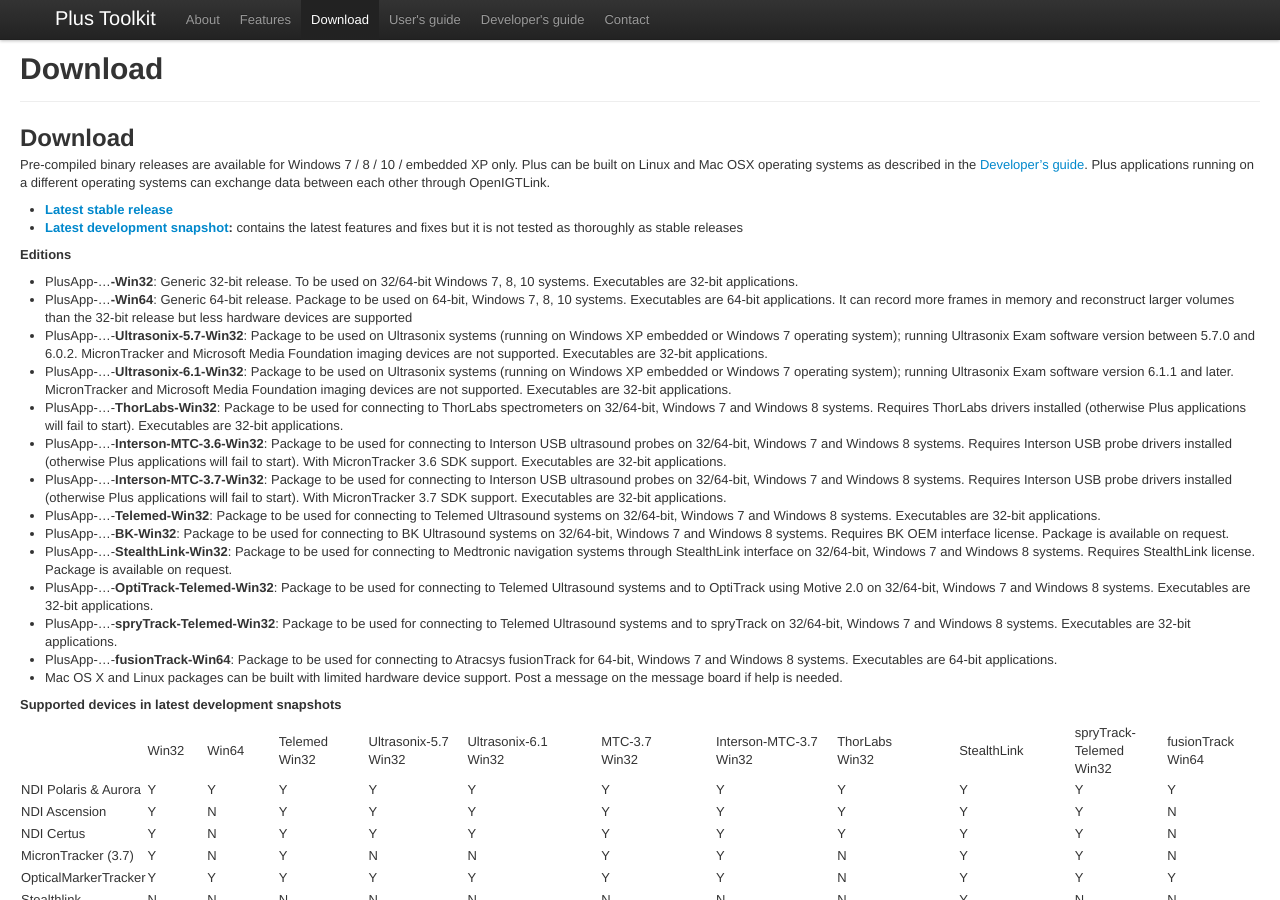
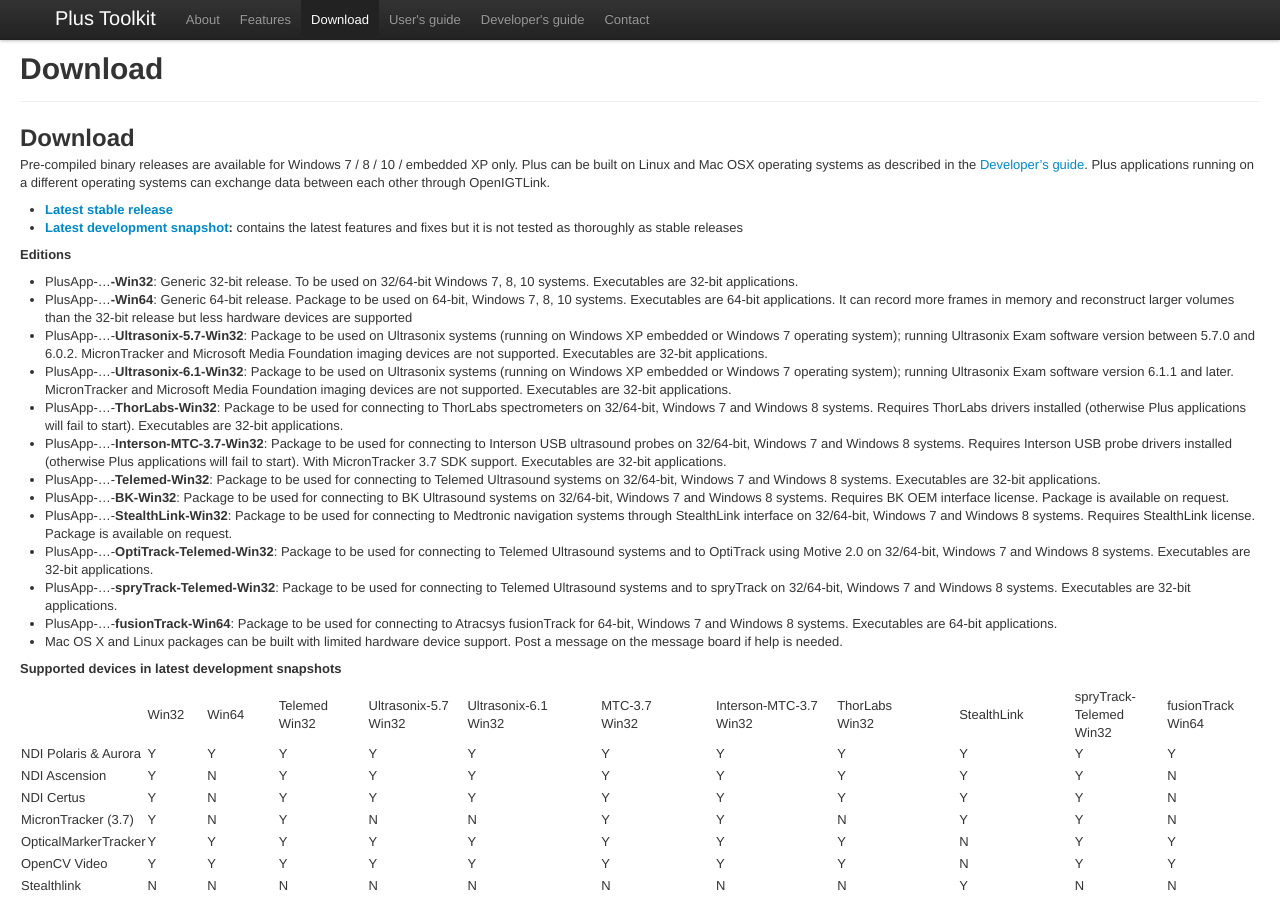
Before and after one commit to PlusToolkit/plustoolkit.github.io, a Jekyll site: the page built from download.md, in a window 1280 px wide and 900 px high. Built offline with Jekyll 4.4.1, drawn with Linux system fonts in a browser that asks for light colours.

Commit message:
Add OpenCV video device to downloads

```diff
--- a/download.md
+++ b/download.md
@@ -22,7 +22,6 @@
 - PlusApp-...-**Ultrasonix-5.7-Win32**: Package to be used on Ultrasonix systems (running on Windows XP embedded or Windows 7 operating system); running Ultrasonix Exam software version between 5.7.0 and 6.0.2. MicronTracker and Microsoft Media Foundation imaging devices are not supported. Executables are 32-bit applications.
 - PlusApp-...-**Ultrasonix-6.1-Win32**: Package to be used on Ultrasonix systems (running on Windows XP embedded or Windows 7 operating system); running Ultrasonix Exam software version 6.1.1 and later. MicronTracker and Microsoft Media Foundation imaging devices are not supported. Executables are 32-bit applications.
 - PlusApp-...-**ThorLabs-Win32**: Package to be used for connecting to ThorLabs spectrometers on 32/64-bit, Windows 7 and Windows 8 systems. Requires ThorLabs drivers installed (otherwise Plus applications will fail to start). Executables are 32-bit applications.
-- PlusApp-...-**Interson-MTC-3.6-Win32**: Package to be used for connecting to Interson USB ultrasound probes on 32/64-bit, Windows 7 and Windows 8 systems. Requires Interson USB probe drivers installed (otherwise Plus applications will fail to start). With MicronTracker 3.6 SDK support. Executables are 32-bit applications.
 - PlusApp-...-**Interson-MTC-3.7-Win32**: Package to be used for connecting to Interson USB ultrasound probes on 32/64-bit, Windows 7 and Windows 8 systems. Requires Interson USB probe drivers installed (otherwise Plus applications will fail to start). With MicronTracker 3.7 SDK support. Executables are 32-bit applications.
 - PlusApp-...-**Telemed-Win32**: Package to be used for connecting to Telemed Ultrasound systems on 32/64-bit, Windows 7 and Windows 8 systems. Executables are 32-bit applications.
 - PlusApp-...-**BK-Win32**: Package to be used for connecting to BK Ultrasound systems on 32/64-bit, Windows 7 and Windows 8 systems. Requires BK OEM interface license. Package is available on request.
@@ -134,8 +133,22 @@
 			<td>Y</td>
 			<td>Y</td>
 			<td>Y</td>
+			<td>Y</td>
 			<td>N</td>
 			<td>Y</td>
+			<td>Y</td>
+		</tr>
+		<tr height="20">
+			<td height="20" style="height: 20px;">OpenCV Video</td>
+			<td>Y</td>
+			<td>Y</td>
+			<td>Y</td>
+			<td>Y</td>
+			<td>Y</td>
+			<td>Y</td>
+			<td>Y</td>
+			<td>Y</td>
+			<td>N</td>
 			<td>Y</td>
 			<td>Y</td>
 		</tr>
```
